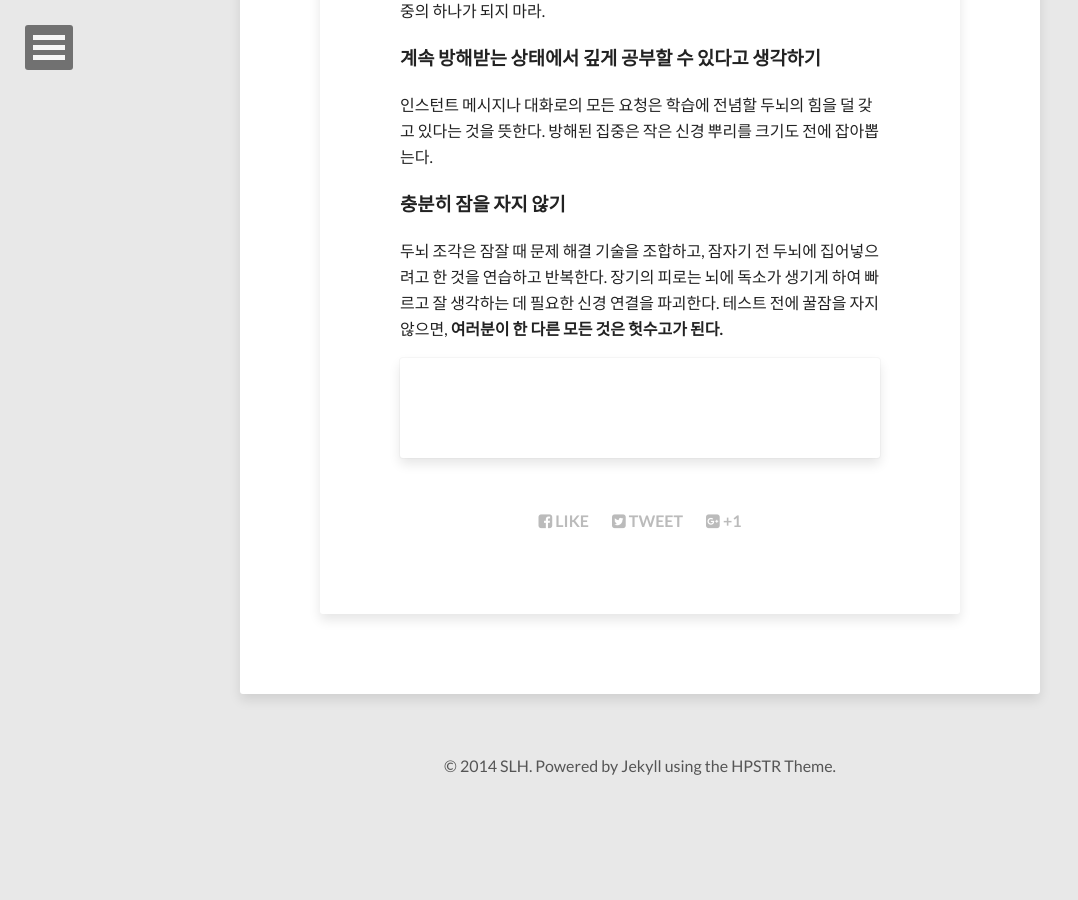
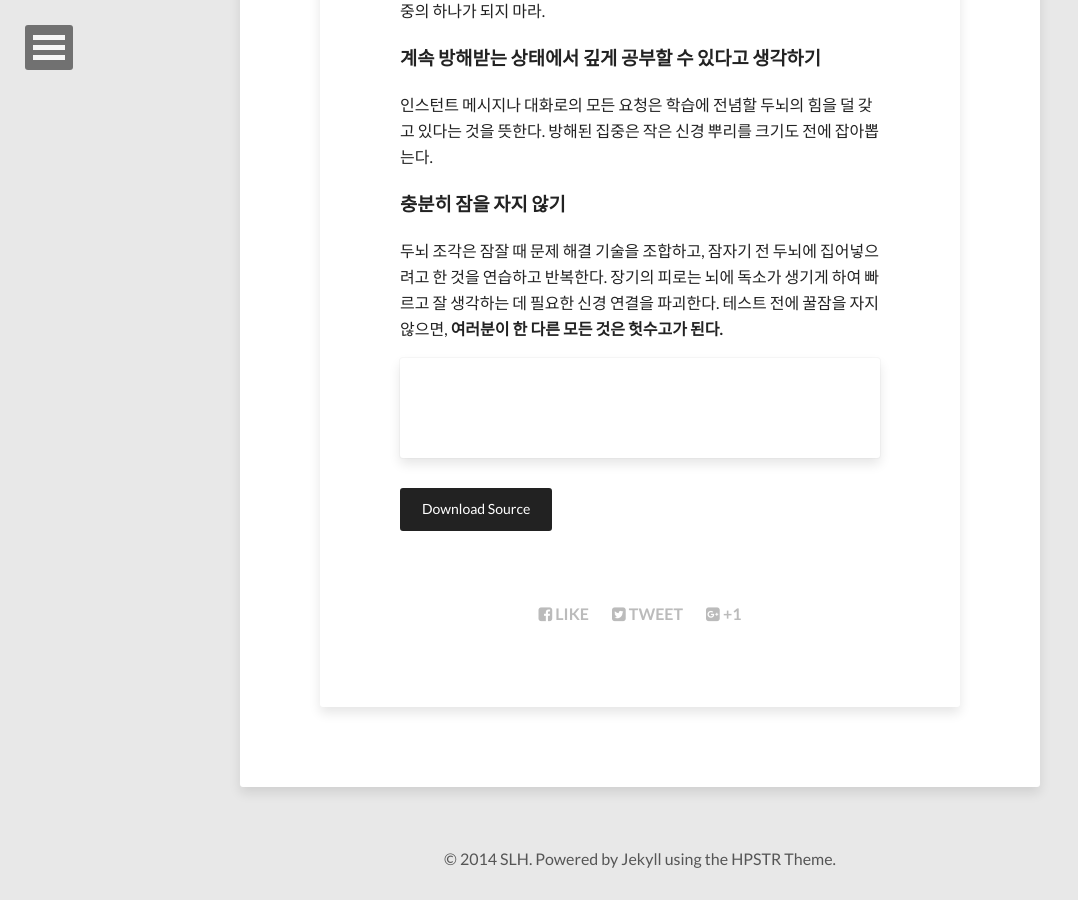
Before and after one commit to geoncheollee/geonblog, a Jekyll site: the page built from how_study.html, in a window 1280 px wide and 900 px high, scrolled down 4015 px. Shown: the whole window, without its empty margins (0-1078 px from the left). Built offline with Jekyll 4.4.1, drawn with Linux system fonts in a browser that asks for light colours; nearby versions of some CDN libraries; comment, search, counter and statistics services are not loaded; before the commit the page ends 4822 px from its top, so only the background shows below that.

Commit message:
20141103_hong

```diff
--- a/how_study.html
+++ b/how_study.html
@@ -138,6 +138,7 @@ share: true
     </script>
     <noscript>Please enable JavaScript to view the <a href="http://disqus.com/?ref_noscript">comments powered by Disqus.</a></noscript>
 
+<div markdown="0"><a href="https://www.dropbox.com/s/7i4gjdql7ipbvmh/%EC%A2%8B%EC%9D%80_%EB%82%98%EC%81%9C%ED%95%99%EC%8A%B510%EA%B0%80%EC%A7%80%EC%9B%90%EC%B9%99.hwp?dl=0" class="btn">Download Source</a></div>
 
 </body>
 </html>
```
